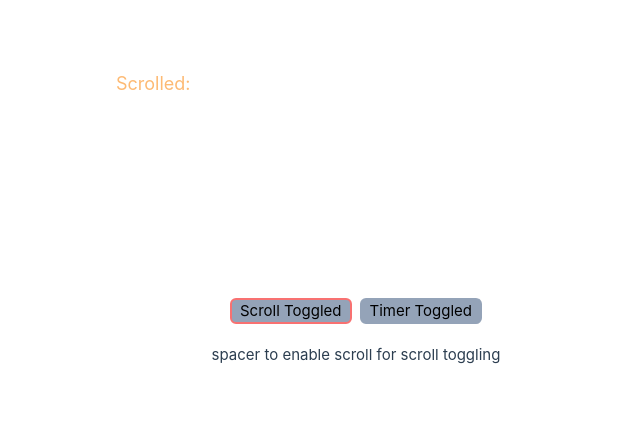
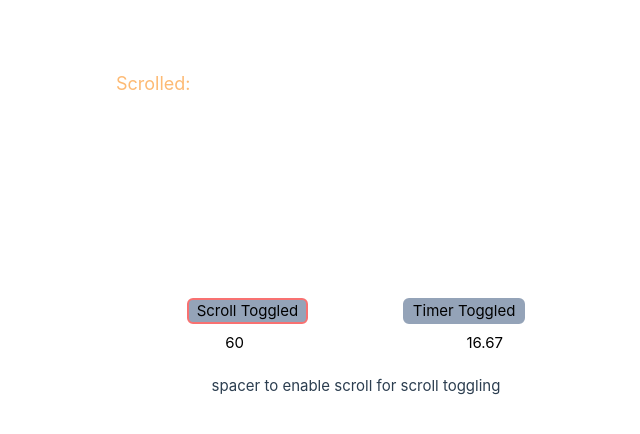
Before and after one commit to AndrewDavidsonDigital/considerations, a Vue app: page /progressive-styled-text in a window 1280 px wide. Shown: the part 743-1177 px from the top of the page, without its empty margins (284-924 px from the left). Built offline with nearby package versions, Linux system fonts and the light colour scheme.

Commit message:
ProressivelyStyleText  - Add Customisable FPS -> Interal  -- instead of forced 20fps

```diff
--- a/src/views/ProgressivlyStyledText.vue
+++ b/src/views/ProgressivlyStyledText.vue
@@ -8,6 +8,7 @@ import {
 } from 'vue'
 
   // reactive state
+  let fps = ref(60);
   let observer = ref({});
   let isLoadedFull = ref(false)
   let refreshKey = ref(null)
@@ -30,7 +31,6 @@ import {
   let timeConfig = ref({
     startTimestamp: null,
     duration: 10000,
-    interval: 50,
   })
 
   let scrollConfig = ref({
@@ -38,7 +38,6 @@ import {
     top: 0,
     bottom: 0,
     startTimestamp: null,
-    interval: 50,
   })
 
   function resolveTextSizes(){
@@ -129,6 +128,8 @@ import {
     return retval
   })
 
+  const interval = computed(() => (1000 / fps.value).toFixed(2));
+
   const textHeightNumber = computed(() => Number(textHeight.value.substring(0, textHeight.value.length -2)))
   const textLineHeightNumber = computed(() => Number(textLineHeight.value.substring(0, textLineHeight.value.length -2)))
   const numberOfLinesToRender = computed(() => ((textHeightNumber.value - textPaddingFullNumber.value.top - textPaddingFullNumber.value.bottom) / textLineHeightNumber.value) || 0)
@@ -144,7 +145,7 @@ import {
     if (isLoadedFull.value){
       if (entries[0].isIntersecting){
         scrollConfig.value.startTimestamp = Date.now()
-        tickerId.value = setInterval(() => ticker(), scrollConfig.value.interval)
+        tickerId.value = setInterval(() => ticker(), interval.value)
       }else{
         scrollConfig.value.startTimestamp = null
         clearTickerInterval()
@@ -200,7 +201,7 @@ import {
       isLoadedFull.value = false
       observer.value.observe(textModule.value);
       scrollConfig.value.startTimestamp = Date.now()
-      setTimeout(() => isLoadedFull.value = true, scrollConfig.value.interval)
+      setTimeout(() => isLoadedFull.value = true, interval.value)
     }else{
       observer.value.unobserve(textModule.value)
       scrollConfig.value.startTimestamp = null
@@ -215,7 +216,7 @@ import {
     if (newVal === true){
       clearTickerInterval()
       timeConfig.value.startTimestamp = Date.now()
-      tickerId.value = setInterval(() => ticker(), timeConfig.value.interval)
+      tickerId.value = setInterval(() => ticker(), interval.value)
     }else{
       timeConfig.value.startTimestamp = null
     }
@@ -272,7 +273,8 @@ import {
     <h3 class="tw-text-lg tw-text-orange-300">Scrolled: </h3>
     <p class="tw-indent-5">For Scrolled we define an Intersection Observer, around the center of the viewport, and a tick-interval. When the Intersection Observer is triggered either start or stop the ticker depending on if we entered or left the intersection, each tick we reprocess the percentage of completion on all line to dynamically generate `width` values for each row, based on the average percentage of both the Lower intersection with the bottom of the element and the Upper interseciont with the top of the element</p>
   </section>
-  <section class="tw-flex tw-gap-x-2 tw-text-black tw-pb-5">
+  <section class="tw-flex tw-flex-col tw-gap-y-2 tw-text-black tw-pb-5">
+    <article class="tw-flex tw-gap-x-2 tw-justify-around">
       <button
         class="tw-px-2 tw-bg-slate-400 tw-rounded-md tw-border-2"
         :class="{
@@ -287,6 +289,11 @@ import {
           'tw-border-slate-400': !timeToggled,
           }"
         @click="timeToggled = true; scrollToggled = false">Timer Toggled</button>
+    </article>
+    <article class="tw-flex tw-gap-x-2 tw-justify-around">
+      <div class="tw-w-1/3 tw-inline-flex tw-text-white">FPS: <input v-model="fps" type='text' class="tw-ml-2 tw-pl-2 tw-text-black" style="width: 100%"></div>
+      <div class="tw-w-1/3 tw-inline-flex tw-text-white">Interval: <span class="tw-ml-2 tw-pl-2 tw-text-black tw-min-w-[4rem] tw-bg-white">{{interval}}</span></div>
+    </article>
   </section>
   <section class="tw-min-h-[40vh] tw-hidden md:tw-flex tw-flex-col">
     spacer to enable scroll for scroll toggling
```
Lines whose indentation alone changed are shown as unchanged.
